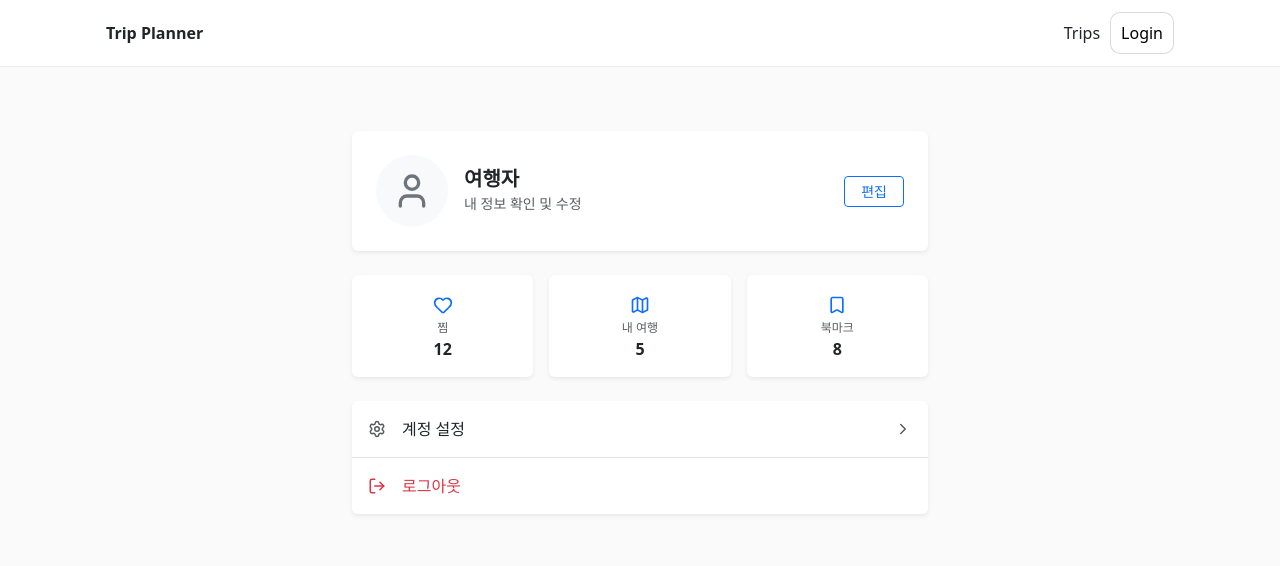
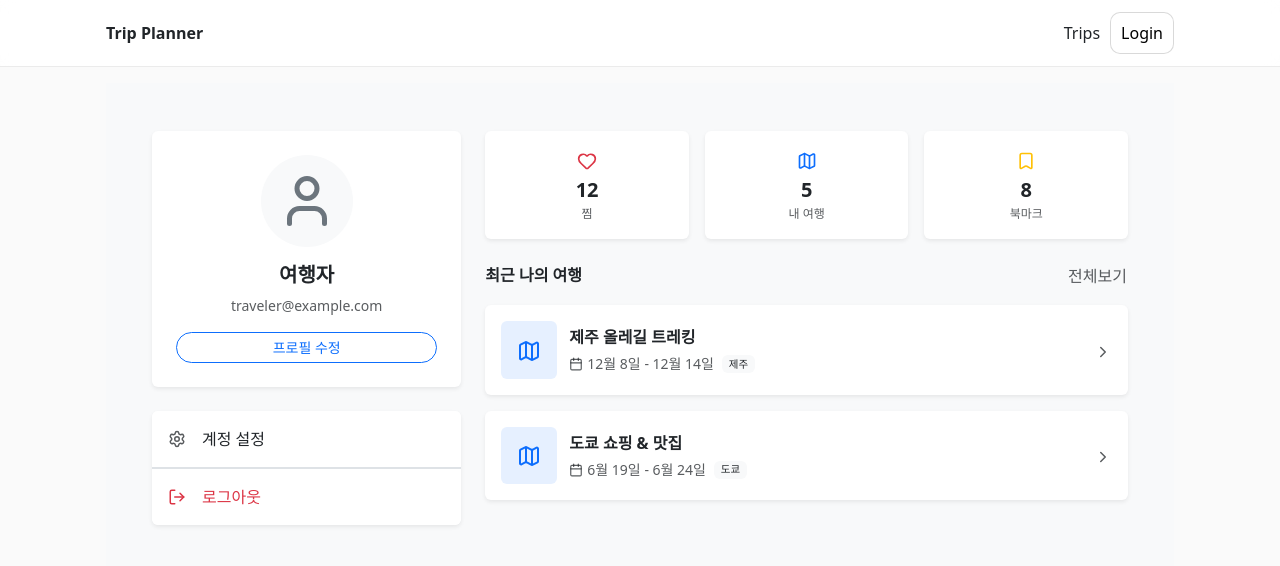
Before and after one commit to prgrms-aibe-devcourse/AIBE5_Project1_Team4, a React app in the folder frontend/: page /me in a window 1280 px wide. Shown: the top 566 px of the page. Built offline with nearby package versions, Linux system fonts and the light colour scheme; no server answers; the HTML template or start-up script is replaced by a standard one.

Commit message:
style: 마이페이지 2단 레이아웃 업그레이드 및 빈 공간 최적화

```diff
--- a/frontend/src/pages/MyPage.jsx
+++ b/frontend/src/pages/MyPage.jsx
@@ -1,83 +1,113 @@
 import React from 'react';
-import { Container, Row, Col, Card, ListGroup, Button } from 'react-bootstrap';
-// 찜(Heart)과 북마크(Bookmark) 아이콘 추가
-import { User, ChevronRight, Map, Settings, LogOut, Heart, Bookmark } from 'lucide-react';
+import { Container, Row, Col, Card, ListGroup, Button, Badge } from 'react-bootstrap';
+import { User, ChevronRight, Map, Settings, LogOut, Heart, Bookmark, Calendar } from 'lucide-react';
 
 const MyPage = () => {
+  // 샘플 데이터 (나중에 Supabase 연결)
+  const myTrips = [
+    { id: 1, title: '제주 올레길 트레킹', date: '12월 8일 - 12월 14일', location: '제주' },
+    { id: 2, title: '도쿄 쇼핑 & 맛집', date: '6월 19일 - 6월 24일', location: '도쿄' },
+  ];
+
   return (
-    <Container className="py-5" style={{ maxWidth: '600px' }}>
-      {/* 1. 상단 프로필 섹션 */}
-      <Card className="mb-4 border-0 shadow-sm bg-white">
-        <Card.Body className="d-flex align-items-center p-4">
-          <div className="bg-light rounded-circle p-3 me-3">
-            <User size={40} className="text-secondary" />
+    <div style={{ backgroundColor: '#f8f9fa', minHeight: '100vh' }}> {/* 배경색으로 공간 분리 */}
+      <Container className="py-5" style={{ maxWidth: '1000px' }}> {/* 너비를 1000px로 확장 */}
+        <Row className="g-4">
+
+          {/* 왼쪽 사이드: 프로필 및 메뉴 (Col 4) */}
+          <Col lg={4}>
+            <Card className="mb-4 border-0 shadow-sm">
+              <Card.Body className="text-center p-4">
+                <div className="bg-light rounded-circle p-3 mx-auto mb-3" style={{ width: 'fit-content' }}>
+                  <User size={60} className="text-secondary" />
                 </div>
-          <div>
-            <h5 className="mb-0 fw-bold">여행자</h5>
-            <small className="text-muted">내 정보 확인 및 수정</small>
-          </div>
-          <Button variant="outline-primary" size="sm" className="ms-auto px-3">
-            편집
+                <h5 className="fw-bold">여행자</h5>
+                <p className="text-muted small">traveler@example.com</p>
+                <Button variant="outline-primary" size="sm" className="w-100 rounded-pill">
+                  프로필 수정
                 </Button>
               </Card.Body>
             </Card>
 
-      {/* 2. 중단 활동 요약 (서비스 아이콘 맞춤형) */}
+            <Card className="border-0 shadow-sm overflow-hidden">
+              <ListGroup variant="flush">
+                <ListGroup.Item action className="d-flex align-items-center py-3">
+                  <Settings size={18} className="me-3 text-muted" />
+                  <span>계정 설정</span>
+                </ListGroup.Item>
+                <ListGroup.Item action className="d-flex align-items-center py-3 text-danger border-top">
+                  <LogOut size={18} className="me-3" />
+                  <span>로그아웃</span>
+                </ListGroup.Item>
+              </ListGroup>
+            </Card>
+          </Col>
+
+          {/* 오른쪽 메인: 통계 및 활동 (Col 8) */}
+          <Col lg={8}>
+            {/* 상단 통계 수치 */}
             <Row className="g-3 mb-4">
-        {/* 찜 목록 */}
-        <Col xs={4}>
-          <Card className="text-center border-0 shadow-sm h-100">
-            <Card.Body className="p-3">
-              <div className="text-primary mb-1"><Heart size={20} /></div>
-              <div className="text-muted" style={{ fontSize: '12px' }}>찜</div>
-              <div className="fw-bold">12</div>
+              {[
+                { label: '찜', count: 12, icon: <Heart size={20} />, color: 'text-danger' },
+                { label: '내 여행', count: 5, icon: <Map size={20} />, color: 'text-primary' },
+                { label: '북마크', count: 8, icon: <Bookmark size={20} />, color: 'text-warning' }
+              ].map((item, idx) => (
+                <Col key={idx} xs={4}>
+                  <Card className="text-center border-0 shadow-sm">
+                    <Card.Body className="py-3">
+                      <div className={`${item.color} mb-1`}>{item.icon}</div>
+                      <div className="fw-bold fs-5">{item.count}</div>
+                      <div className="text-muted" style={{ fontSize: '12px' }}>{item.label}</div>
                     </Card.Body>
                   </Card>
                 </Col>
+              ))}
+            </Row>
 
-        {/* 나의 여행 */}
-        <Col xs={4}>
-          <Card className="text-center border-0 shadow-sm h-100">
+            {/* 내 여행 미리보기 섹션 (화면을 꽉 채워줌) */}
+            <h6 className="fw-bold mb-3 d-flex justify-content-between align-items-center">
+              최근 나의 여행
+              <Button variant="link" className="text-decoration-none text-muted p-0 small">전체보기</Button>
+            </h6>
+
+            {myTrips.map((trip) => (
+              <Card key={trip.id} className="mb-3 border-0 shadow-sm hover-shadow" style={{ cursor: 'pointer' }}>
                 <Card.Body className="p-3">
-              <div className="text-primary mb-1"><Map size={20} /></div>
-              <div className="text-muted" style={{ fontSize: '12px' }}>내 여행</div>
-              <div className="fw-bold">5</div>
+                  <Row className="align-items-center">
+                    <Col xs={"auto"} className="pe-0">
+                      <div className="bg-primary bg-opacity-10 p-3 rounded">
+                        <Map size={24} className="text-primary" />
+                      </div>
+                    </Col>
+                    <Col>
+                      <div className="fw-bold text-dark">{trip.title}</div>
+                      <div className="text-muted small d-flex align-items-center mt-1">
+                        <Calendar size={14} className="me-1" /> {trip.date}
+                        <Badge bg="light" text="dark" className="ms-2 fw-normal">{trip.location}</Badge>
+                      </div>
+                    </Col>
+                    <Col xs="auto">
+                      <ChevronRight size={18} className="text-muted" />
+                    </Col>
+                  </Row>
                 </Card.Body>
               </Card>
-        </Col>
+            ))}
 
-        {/* 북마크 (새로 추가) */}
-        <Col xs={4}>
-          <Card className="text-center border-0 shadow-sm h-100">
-            <Card.Body className="p-3">
-              <div className="text-primary mb-1"><Bookmark size={20} /></div>
-              <div className="text-muted" style={{ fontSize: '12px' }}>북마크</div>
-              <div className="fw-bold">8</div>
+            {/* 데이터가 없을 때의 가이드 (빈 공간 방지) */}
+            {myTrips.length === 0 && (
+              <Card className="border-0 shadow-sm bg-white text-center py-5">
+                <Card.Body>
+                  <Map size={40} className="text-light mb-3" />
+                  <p className="text-muted">아직 생성된 여행 일정이 없습니다.</p>
+                  <Button variant="primary" size="sm">첫 여행 계획하기</Button>
                 </Card.Body>
               </Card>
+            )}
           </Col>
         </Row>
-
-      {/* 3. 메뉴 리스트 */}
-      <Card className="border-0 shadow-sm overflow-hidden">
-        <ListGroup variant="flush">
-          <ListGroup.Item action className="d-flex justify-content-between align-items-center py-3">
-            <div className="d-flex align-items-center">
-              <Settings size={18} className="me-3 text-muted" />
-              <span>계정 설정</span>
+      </Container>
     </div>
-            <ChevronRight size={18} className="text-muted" />
-          </ListGroup.Item>
-
-          <ListGroup.Item action className="d-flex justify-content-between align-items-center py-3 text-danger">
-            <div className="d-flex align-items-center">
-              <LogOut size={18} className="me-3" />
-              <span>로그아웃</span>
-            </div>
-          </ListGroup.Item>
-        </ListGroup>
-      </Card>
-    </Container>
   );
 };
 
```
Lines whose indentation alone changed are shown as unchanged.
